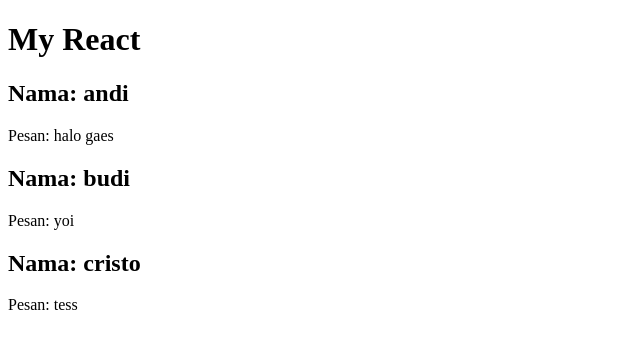
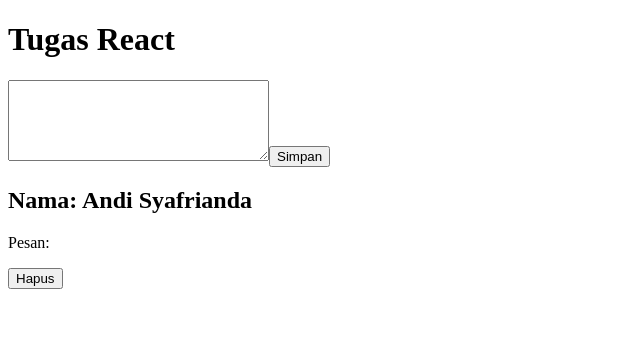
Before and after one commit to andipyk/react-app, a React (Create React App) app: page / in a window 1280 px wide. Shown: the top 348 px of the page, without its empty margins (0-640 px from the left). Built offline with nearby package versions, Linux system fonts and the light colour scheme.

Commit message:
useState

```diff
--- a/src/App.js
+++ b/src/App.js
@@ -1,13 +1,16 @@
-import Pesan from "./components/Pesan";
 import BuatPesan from "./components/BuatPesan";
+import PesanList from "./components/PesanList";
+import { useState } from "react";
 
 function App() {
+  const nama = "Andi Syafrianda";
+  const [pesan, setPesan] = useState("");
+
   return (
     <div>
-      <h1>My React</h1>
-      <Pesan nama="andi" pesan="halo gaes" />
-      <Pesan nama="budi" pesan="yoi" />
-      <Pesan nama="cristo" pesan="tess" />
+      <h1>Tugas React</h1>
+      <BuatPesan setPesan={setPesan} pesan={pesan} />
+      <PesanList nama={nama} pesan={pesan} />
     </div>
   );
 }
--- a/src/components/BuatPesan.js
+++ b/src/components/BuatPesan.js
@@ -0,0 +1,20 @@
+const BuatPesan = ({ pesan, setPesan }) => {
+  const pesanHandler = (e) => {
+    setPesan(e.target.value);
+  };
+
+  const simpanHandler = (e) => {
+    e.preventDefault();
+  };
+
+  return (
+    <div>
+      <form>
+        <textarea onChange={pesanHandler} cols="30" rows="5"></textarea>
+        <button onClick={simpanHandler}>Simpan</button>
+      </form>
+    </div>
+  );
+};
+
+export default BuatPesan;
--- a/src/components/Pesan.js
+++ b/src/components/Pesan.js
@@ -3,6 +3,7 @@
     <div>
       <h2>Nama: {nama}</h2>
       <p>Pesan: {pesan}</p>
+      <button>Hapus</button>
     </div>
   );
 };
--- /dev/null
+++ b/src/components/PesanList.js
@@ -0,0 +1,11 @@
+import Pesan from "./Pesan";
+
+const PesanList = ({ nama, pesan }) => {
+  return (
+    <div>
+      <Pesan nama={nama} pesan={pesan} />
+    </div>
+  );
+};
+
+export default PesanList;
```
